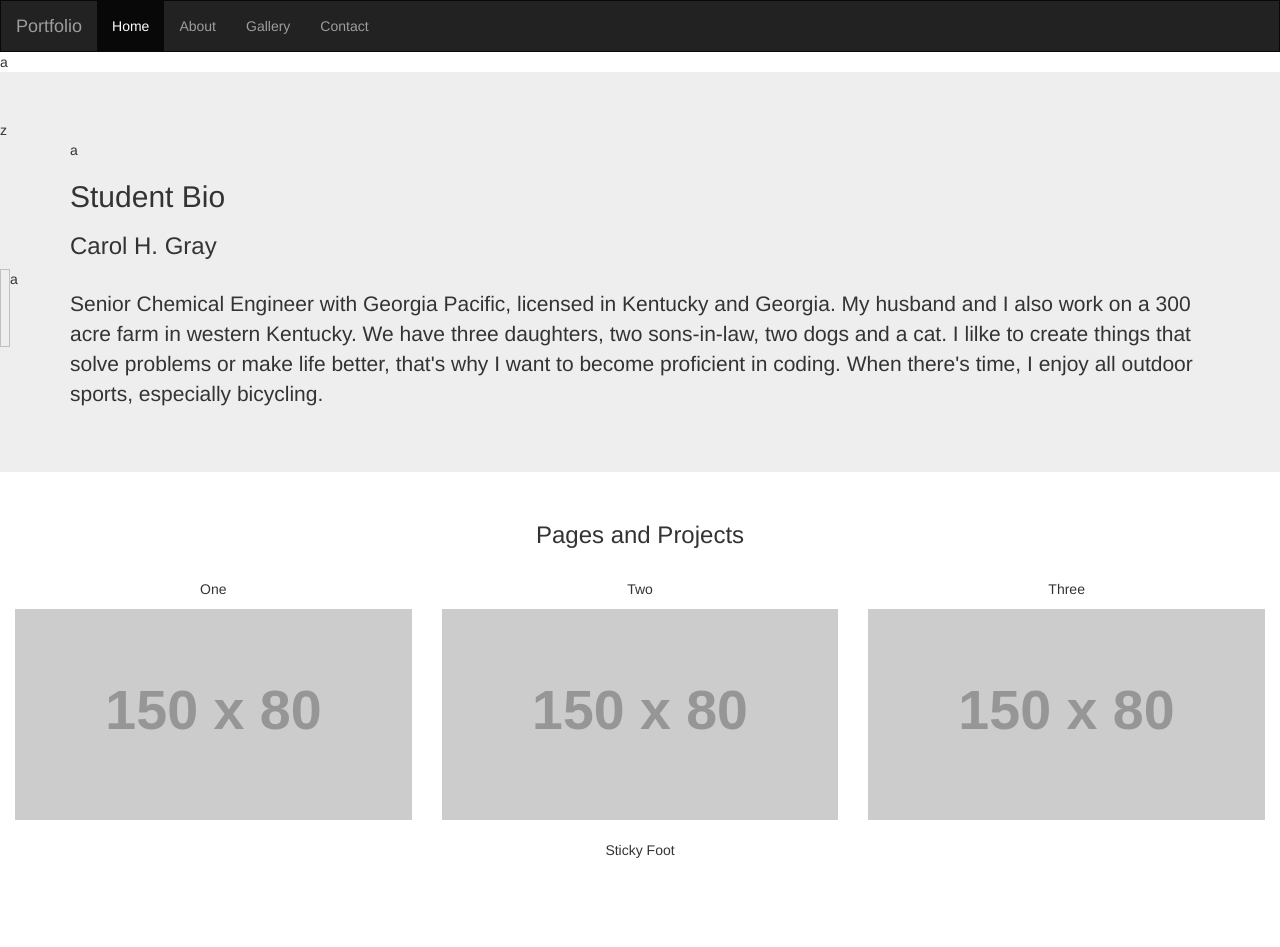
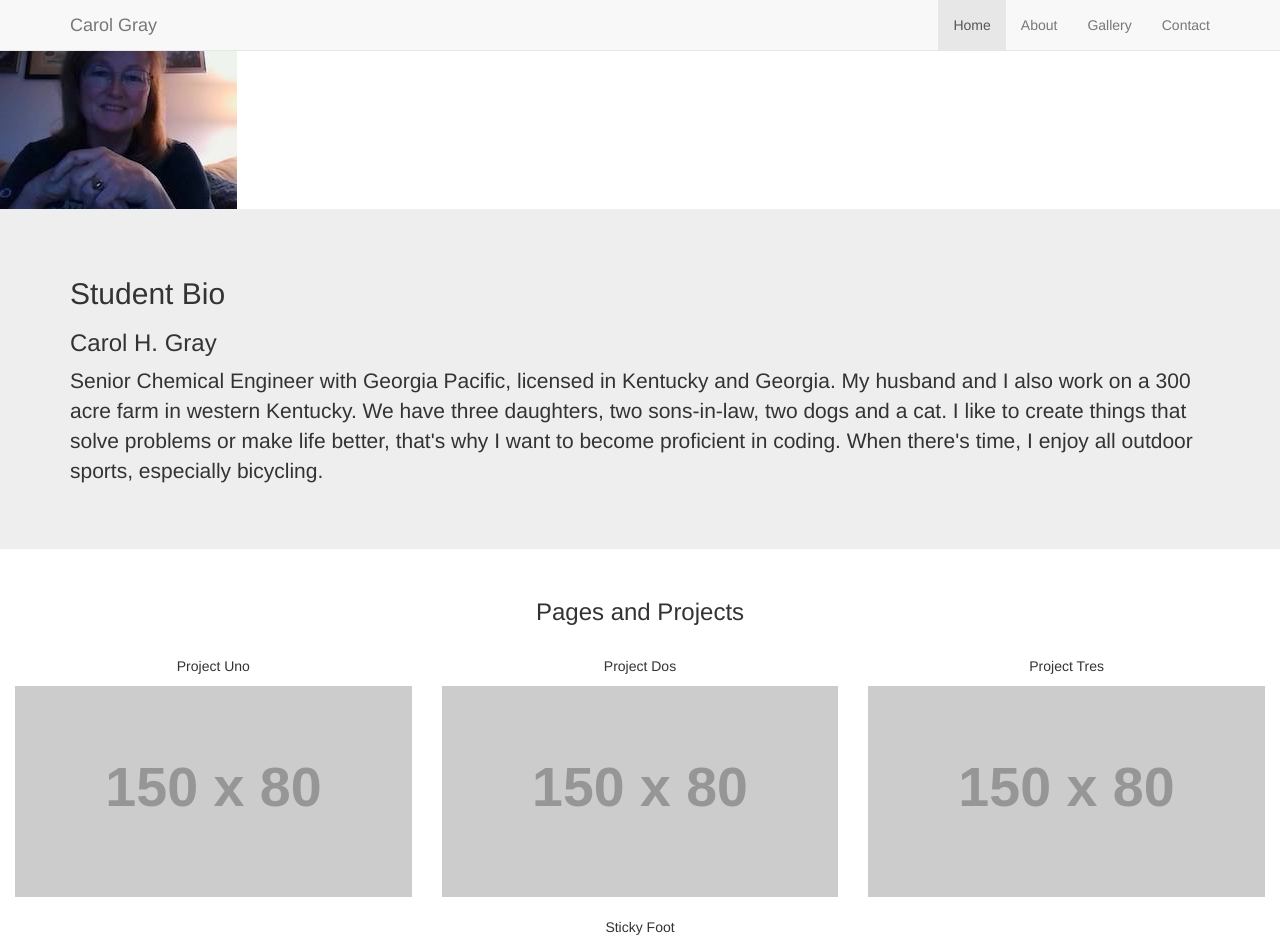
Before and after one commit to CarolHGray/Homework2_Bootstrap, a plain HTML site: page index.html in a window 1280 px wide. Before the commit the page ends 870 px from the top, so only its background shows below. Drawn offline with nearby package versions, Linux system fonts and the light colour scheme.

Commit message:
updates to homework2

```diff
--- /dev/null
+++ b/assets/css/style.css
@@ -0,0 +1,32 @@
+:root {
+    --color-light-theme    : #ffffff;
+    --color-dark-theme     : #666666;
+    --color-mint-green     : #4aaaa5;
+    --color-separator      : #d8d8d8;
+    --color-text           : #202020;
+    --color-text-highlight : #ff6600;
+}
+
+body {
+    font-family: Arial, Helvetica, sans-serif;
+    font-size: 17px;
+}
+
+.container {
+    width   : 960px;
+    margin  : auto;
+}
+
+.clearfix::after {
+    content: "";
+    display: block;
+    clear: both;
+}
+
+h1, h2 {
+    color: var(--color-mint-green);
+    font-family: Georgia, 'Times New Roman', Times, serif;
+    font-weight: bold;
+    letter-spacing: 0.015em;
+
+}
--- a/index.html
+++ b/index.html
@@ -7,63 +7,54 @@
     <link rel="stylesheet" href="https://maxcdn.bootstrapcdn.com/bootstrap/3.3.6/css/bootstrap.min.css">
     <link rel="stylesheet" href="https://stackpath.bootstrapcdn.com/font-awesome/4.7.0/css/font-awesome.min.css">
 
-    <style>
-
-      .navbar {
-        margin-bottom: 0;
-        border-radius: 0;
-      }
-
-
-      .footer {
-        background-color: #f2f2f2;
-        padding: 25px;
-        position: fixed;
-        left:0%;
-        bottom:0%;
-        width:100%;
-        text-align: center;
-      }
-    </style>
   </head>
   <body>
+    <!--TopPane-->
+    <div id="TopPane">
+      <nav class="navbar navbar-default navbar-fixed-top">
+        <div class="container">
+          <div class="navbar-header">
+            <a class="navbar-brand" href="#">Carol Gray</a>
+          </div>
 
-  <nav class="navbar navbar-inverse">
-    <div class="container-fluid">
-      <div class="navbar-header">
-        <button type="button" class="navbar-toggle" data-toggle="collapse" data-target="#myNavbar">
-          <span class="icon-bar"></span>
-          <span class="icon-bar"></span>
-          <span class="icon-bar"></span>
-        </button>
-        <a class="navbar-brand" href="#">Portfolio</a>
-      </div>
           <div class="collapse navbar-collapse" id="myNavbar">
-        <ul class="nav navbar-nav">
+            <ul class="nav navbar-nav navbar-right">
               <li class="active"><a href="#">Home</a></li>
               <li><a href="#">About</a></li>
               <li><a href="#">Gallery</a></li>
               <li><a href="#">Contact</a></li>
             </ul>
+
           </div>
         </div>
-  </nav>a
+      </nav>
+    </div>
 
-  <div class="jumbotron">z
-    <div class="container text-left">a
+
+
+          <div class="row">
+
+            <!--ProfilePhoto-->
+              <img class="img-responsive" src="assets/images/profilephoto.jpg" alt="Carol's profile photo">
+            </div>
+
+            <!--ProfileContent-->
+
+          </div>
+
+
+
+  <div class="jumbotron">
+    <div class="container text-left">
       <h2>Student Bio</h2>
       <h3>Carol H. Gray</h3>
     </div>
 
-    <div>
-      <a href="https://pngtree.com/freepng/female-female-engineer-cartoon-cartoon-female_3922913.html"></a>a
-      <img style="float:left; width:10px; height:10ch;">
-    </div>
 
 
       <p class="container text-left">Senior Chemical Engineer with Georgia Pacific, licensed in Kentucky and Georgia.
          My husband and I also work on a 300 acre farm in western Kentucky.  We have three daughters, two sons-in-law,
-         two dogs and a cat. I lilke to create things that solve problems or make life better, that's why
+         two dogs and a cat. I like to create things that solve problems or make life better, that's why
          I want to become proficient in coding. When there's time, I enjoy all outdoor sports, especially bicycling.
          </p>
 
@@ -74,15 +65,15 @@
     </h3><br>
     <div class="row">
       <div class="col-sm-4">
-        <p>One  </p>
+        <p>Project Uno</p>
         <img src="https://placehold.it/150x80?text=IMAGE" class="img-responsive" style="width:100%" alt="Image">
       </div>
       <div class="col-sm-4">
-        <p>Two</p>
+        <p>Project Dos</p>
         <img src="https://placehold.it/150x80?text=IMAGE" class="img-responsive" style="width:100%" alt="Image">
       </div>
       <div class="col-sm-4">
-        <p>Three</p>
+        <p>Project Tres</p>
         <img src="https://placehold.it/150x80?text=IMAGE" class="img-responsive" style="width:100%" alt="Image">
       </div>
 
```
Also changed, not shown: assets/css/reset.css (added), assets/images/profilephoto.jpg (added), 3 other files. Lines whose indentation alone changed are shown as unchanged.
